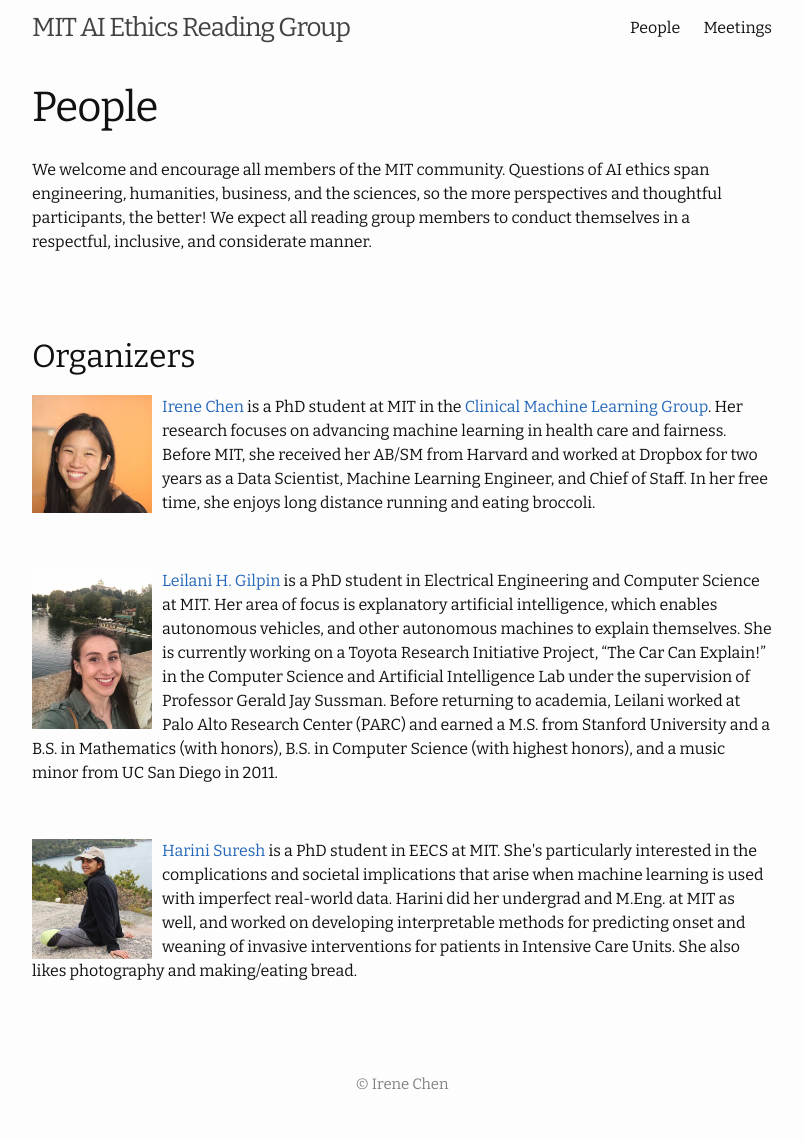
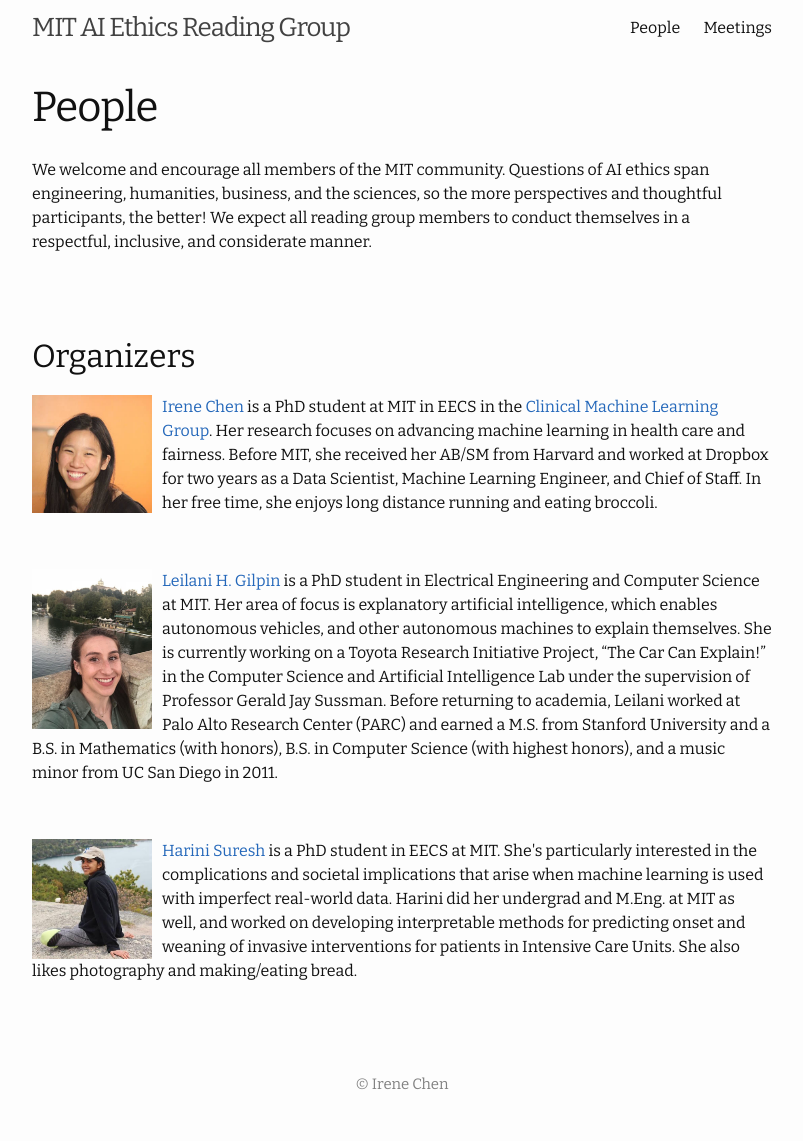
Before and after one commit to mitaiethics/mitaiethics.github.io, a Jekyll site: the page built from people.md, in a window 1280 px wide. Shown: the whole page, without its empty margins (238-1041 px from the left). Built offline with Jekyll 4.4.1, drawn with Linux system fonts in a browser that asks for light colours.

Commit message:
Change Irene bio

```diff
--- a/people.md
+++ b/people.md
@@ -12,7 +12,7 @@ We welcome and encourage all members of the MIT community. Questions of AI ethic
 
 <p>
 <img src="/irene.jpg" alt="..." class="float-left mr-2" width="120px" style="float: left; margin-right: 10px;">
-<a href="http://irenechen.net">Irene Chen</a> is a PhD student at MIT in the <a href="http://clinicalml.org">Clinical Machine Learning Group</a>. Her research focuses on advancing machine learning in health care and fairness. Before MIT, she received her AB/SM from Harvard and worked at Dropbox for two years as a Data Scientist, Machine Learning Engineer, and Chief of Staff. In her free time, she enjoys long distance running and eating broccoli.
+<a href="http://irenechen.net">Irene Chen</a> is a PhD student at MIT in EECS in the <a href="http://clinicalml.org">Clinical Machine Learning Group</a>. Her research focuses on advancing machine learning in health care and fairness. Before MIT, she received her AB/SM from Harvard and worked at Dropbox for two years as a Data Scientist, Machine Learning Engineer, and Chief of Staff. In her free time, she enjoys long distance running and eating broccoli.
 </p>
 
 <br>
```
Also changed, not shown: 2 other files.
